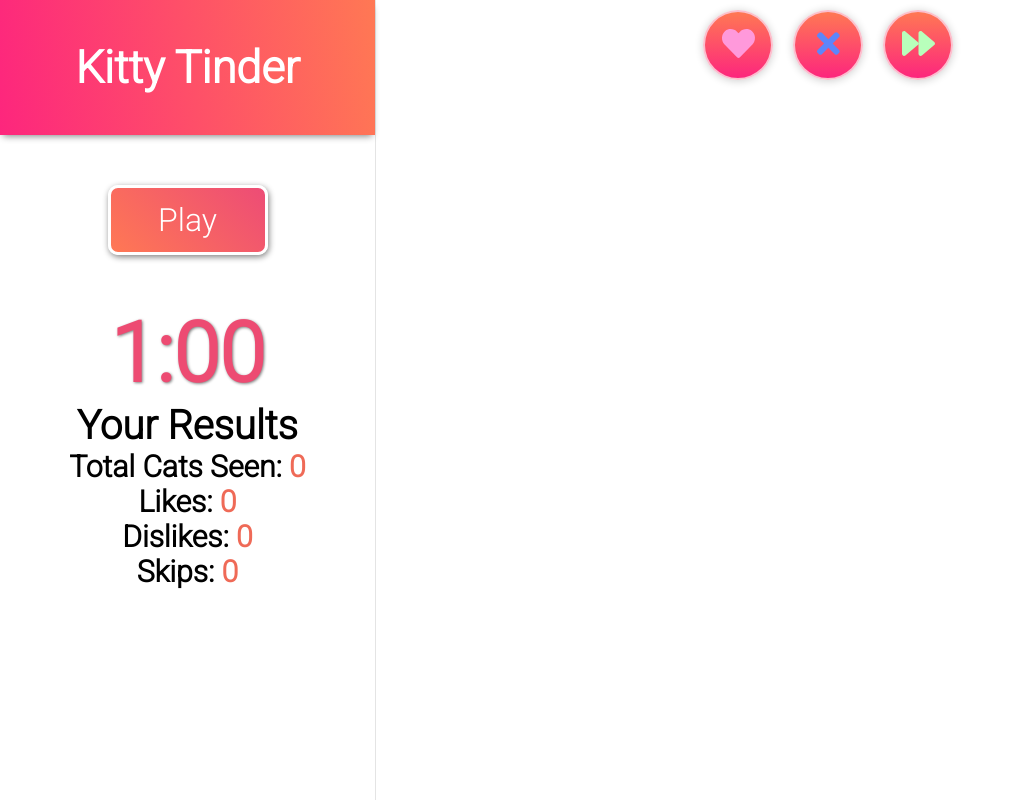
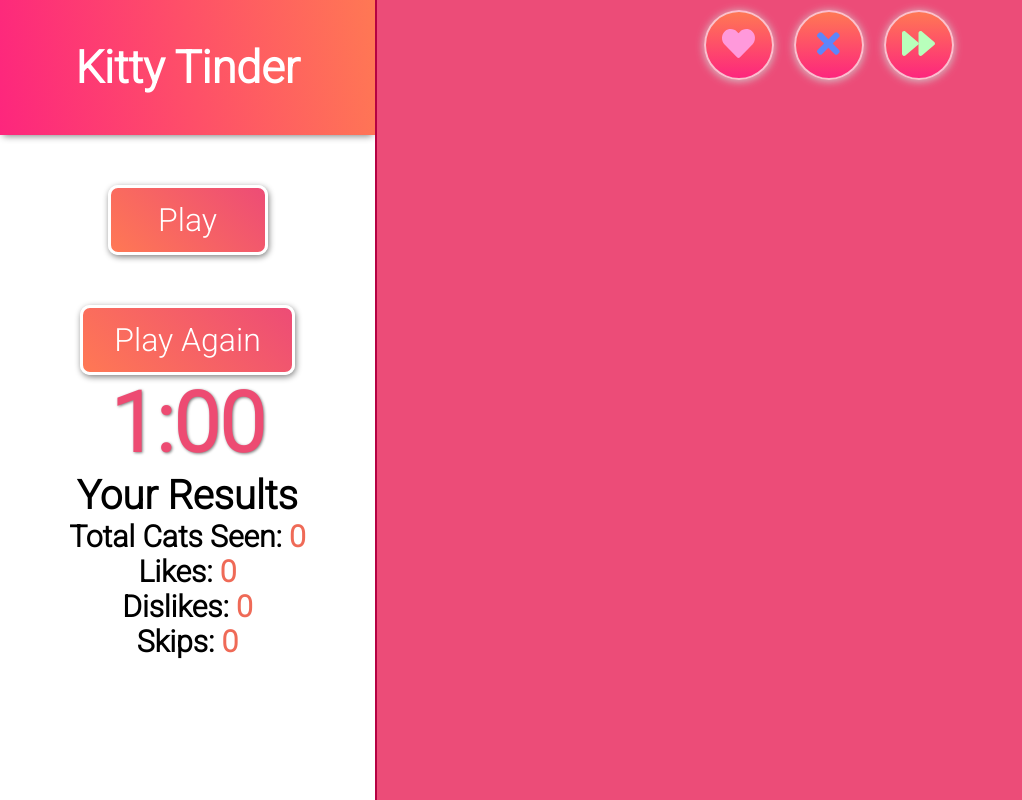
Before and after one commit to steph-crypt/Cat_Api_New, a React (Vite) app: page / in a window 1280 px wide. Shown: the whole page, without its empty margins (0-1022 px from the left). Built offline with nearby package versions, Linux system fonts and the light colour scheme; no server answers.

Commit message:
updates styles

```diff
--- a/src/App.js
+++ b/src/App.js
@@ -3,6 +3,7 @@ import { library } from '@fortawesome/fontawesome-svg-core'
 import { faForward, faHeart, faTimes } from '@fortawesome/free-solid-svg-icons'
 import ReactDOM from "react-dom";
 import Play from "./Play";
+import PlayAgain from "./PlayAgain";
 import Cat from "./Cat";
 import Timer from "./Timer";
 import Like from "./Like";
@@ -27,7 +28,6 @@ class App extends Component {
 
   handlePlay = () => {
    this.setState({
-      time: this.state.time -1,
       seconds: this.state.seconds,
       minutes: this.state.minutes
     });
@@ -60,6 +60,7 @@ class App extends Component {
       cat: this.state.cats[this.state.index],
       index: this.state.index += 1
     });
+    console.log(this.state.cats)
   };
 
   sortLikes = () => {
@@ -101,8 +102,13 @@ class App extends Component {
         <div className="container">
           <div className="container-left">
             <h1 id="header">Kitty Tinder</h1>
-              <Play handlePlay={this.handlePlay}
-                    setTimer={this.setTimer}
+              <Play
+                handlePlay={this.handlePlay}
+                setTimer={this.setTimer}
+              />
+              <PlayAgain
+                handlePlay={this.handlePlay}
+                setTimer={this.setTimer}
               />
                <div className="timer">
                 <h2>
--- a/src/PlayAgain.jsx
+++ b/src/PlayAgain.jsx
@@ -1,15 +1,26 @@
-// import React from "react";
+import React from "react";
 
-// class PlayAgain extends React.Component {
-//     constructor(props) {
-//     super(props);
-//   }
-//       render() {
-//         this.props.handlePlay();
-//       return(
-//         <button>Play Again</button>
-//     );
-//   }
-// }
+class PlayAgain extends React.Component {
+    constructor(props) {
+    super(props);
+    this.state = {isPlayOn: true};
+    this.handlePlayAgain = this.handlePlayAgain.bind(this);
+  }
 
-// export default PlayAgain;
+  handlePlayAgain() {
+    this.setState(state => ({
+      isPlayOn: !state.isPlayOn
+    }));
+    console.log("play it again sam")
+    this.props.handlePlay()
+    this.props.setTimer()
+  }
+
+  render() {
+    return (
+      <button id="play-again" onClick={this.handlePlayAgain}>Play Again</button>
+    );
+  }
+}
+
+export default PlayAgain;
--- a/src/style.css
+++ b/src/style.css
@@ -17,7 +17,6 @@ body {
   flex-direction: column;
   align-items: center;
   flex: 2;
-  border-right: 1.5px solid #e4e4e4;
   height: 100vh;
   background: #fff;
   max-width: 375px
@@ -67,6 +66,28 @@ body {
   color: #ff0073;
 }
 
+#play-again {
+  display: flex;
+  height: 70px;
+  width: 215px;
+  background: linear-gradient(45deg, #ff7854, #ed4c76);
+  border-radius: 10px;
+  color: white;
+  font-size: 32px;
+  border: 3px solid white;
+  box-shadow: 1px 2px 6px grey;
+/*  margin: 50px 40px;*/
+  justify-content: center;
+  align-items: center;
+  font-family: Roboto;
+}
+
+#play-again:hover {
+  background: #fff;
+  border: 3px solid #ff0073;
+  color: #ff0073;
+}
+
 #timer {
   font-size: 55px;
   font-family: Roboto;
@@ -103,6 +124,8 @@ body {
   flex-direction: row;
   justify-content: center;
   height: 100vh;
+  background: #ec4c78;
+  border-left: 2px solid #b50143;
 }
 
 .right-components {
@@ -116,7 +139,8 @@ body {
   flex-direction: column;
   align-items: center;
   position: relative;
-  margin: 20px 40px;
+  margin-top: 50px ;
+  margin-bottom: 25px;
 }
 
 .card > img {
```
